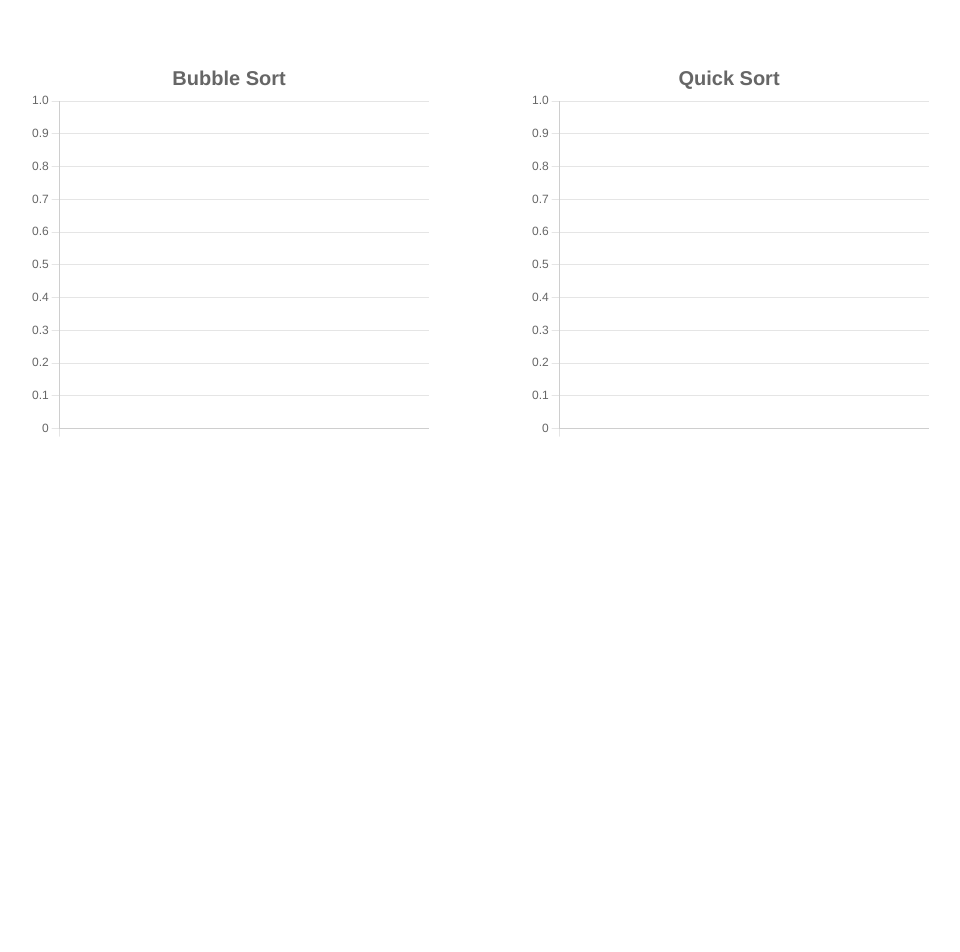
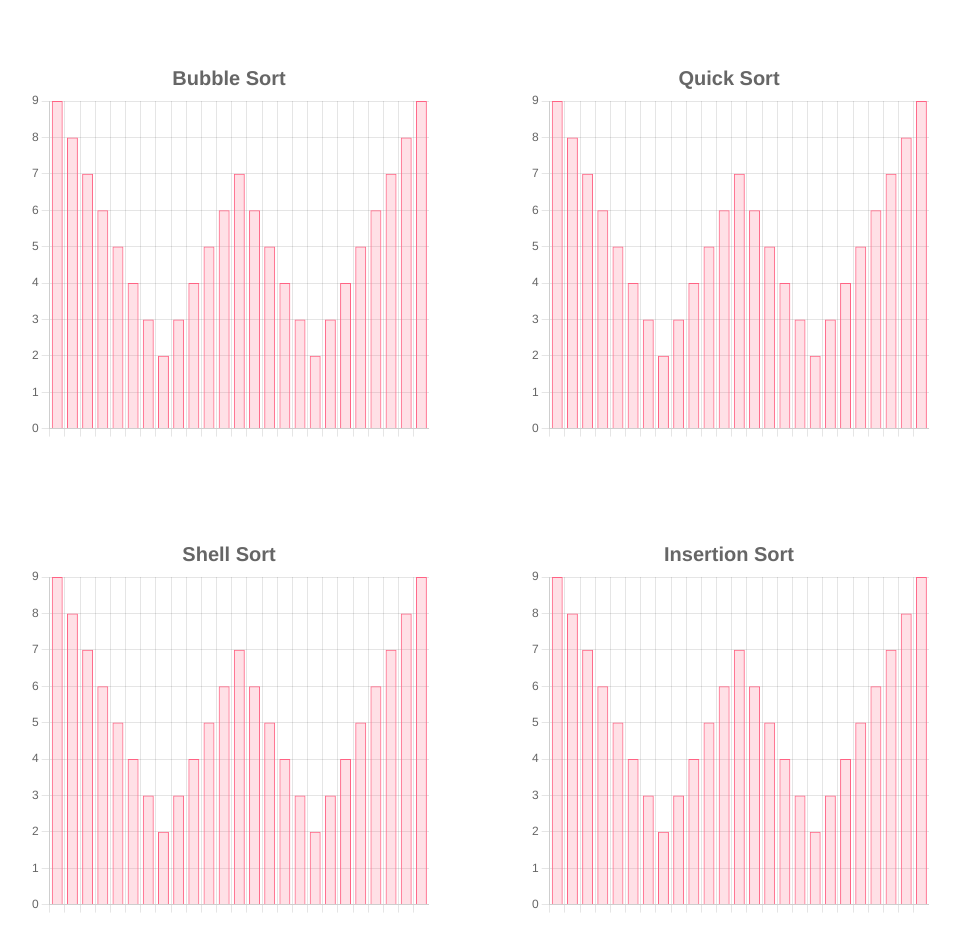
Before and after one commit to thinhpnguyen/Sorting-Algos, a React (Create React App) app: page / in a window 1280 px wide. Shown: the part 610-1562 px from the top of the page, without its empty margins (161-1121 px from the left). Before the commit the page ends 1105 px from the top, so only its background shows below. Built offline with nearby package versions, Linux system fonts and the light colour scheme.

Commit message:
prefill some values when the app first started

```diff
--- a/package.json
+++ b/package.json
@@ -1,7 +1,6 @@
 {
   "name": "sorting-algorithms",
   "version": "0.1.0",
-  "homepage": "http://thinhpnguyen.github.io/Sorting-Algos",
   "private": true,
   "dependencies": {
     "@testing-library/jest-dom": "^5.11.4",
@@ -17,9 +16,7 @@
     "start": "react-scripts start",
     "build": "react-scripts build",
     "test": "react-scripts test",
-    "eject": "react-scripts eject",
-    "predeploy": "npm run build",
-    "deploy": "gh-pages -d build"
+    "eject": "react-scripts eject"
   },
   "eslintConfig": {
     "extends": [
--- a/src/components/App.js
+++ b/src/components/App.js
@@ -2,7 +2,14 @@ import React, { useState, useMemo } from "react";
 import Graph from "./Graph.js";
 import Header from "./Header.js";
 import Input from "./Input.js";
-import { BubbleSort, SelectionSort, MergeSort, QuickSort } from "./Sort.js";
+import {
+  BubbleSort,
+  SelectionSort,
+  MergeSort,
+  QuickSort,
+  InsertionSort,
+  ShellSort,
+} from "./Sort.js";
 
 //this function takes in a string
 //filter out only the number part
@@ -34,7 +41,9 @@ function App() {
   const [sortEn, updateSortEn] = useState(false);
   const [reset, updateReset] = useState(true); // render empty graph first
   //input
-  const [input, updateInput] = useState("");
+  const [input, updateInput] = useState(
+    "9 8 7 6 5 4 3 2 3 4 5 6 7 6 5 4 3 2 3 4 5 6 7 8 9"
+  );
 
   const filteredInput = useMemo(() => filter(input), [input]); // use for labels
   const nums = useMemo(() => inputToNums(filteredInput), [filteredInput]);
@@ -107,10 +116,19 @@ function App() {
             max={max}
             sortFunction={BubbleSort}
           />
+          <Graph
+            id="myChart3"
+            sortType="Shell Sort"
+            sort={sortEn}
+            reset={reset}
+            nums={nums}
+            max={max}
+            sortFunction={ShellSort}
+          />
         </div>
         <div className="column">
           <Graph
-            id="myChart3"
+            id="myChart4"
             sortType="Merge Sort"
             sort={sortEn}
             reset={reset}
@@ -119,13 +137,22 @@ function App() {
             sortFunction={MergeSort}
           />
           <Graph
-            id="myChart4"
+            id="myChart5"
             sortType="Quick Sort"
             sort={sortEn}
             reset={reset}
             nums={nums}
             max={max}
             sortFunction={QuickSort}
+          />
+          <Graph
+            id="myChart6"
+            sortType="Insertion Sort"
+            sort={sortEn}
+            reset={reset}
+            nums={nums}
+            max={max}
+            sortFunction={InsertionSort}
           />
         </div>
       </div>
--- a/src/components/Sort.js
+++ b/src/components/Sort.js
@@ -193,3 +193,61 @@ export function QuickSort(ChartWrapper) {
     quickSortHelper(inputArr, 0, n - 1);
   })();
 }
+
+export async function InsertionSort(ChartWrapper) {
+  let arr = ChartWrapper.getChartData();
+  let n = arr.length;
+  let i, key, j;
+  for (i = 1; i < n; i++) {
+    if (!ChartWrapper.getFlag()) return;
+    key = arr[i];
+    j = i - 1;
+
+    /* Move elements of arr[0..i-1], that are
+        greater than key, to one position ahead
+        of their current position */
+    while (j >= 0 && arr[j] > key) {
+      if (!ChartWrapper.getFlag()) return;
+      arr[j + 1] = arr[j];
+      j = j - 1;
+      await sleep(50);
+      ChartWrapper.updateData();
+    }
+    arr[j + 1] = key;
+    await sleep(50);
+  }
+}
+
+export async function ShellSort(ChartWrapper) {
+  let arr = ChartWrapper.getChartData();
+  let n = arr.length;
+
+  // Start with a big gap, then reduce the gap
+  for (let gap = Math.floor(n / 2); gap > 0; gap = Math.floor(gap / 2)) {
+    // Do a gapped insertion sort for this gap size.
+    // The first gap elements a[0..gap-1] are already
+    // in gapped order keep adding one more element
+    // until the entire array is gap sorted
+    for (let i = gap; i < n; i += 1) {
+      // add a[i] to the elements that have been gap
+      // sorted save a[i] in temp and make a hole at
+      // position i
+      let temp = arr[i];
+
+      // shift earlier gap-sorted elements up until
+      // the correct location for a[i] is found
+      let j;
+      for (j = i; j >= gap && arr[j - gap] > temp; j -= gap) {
+        arr[j] = arr[j - gap];
+        await sleep(delay);
+        ChartWrapper.updateData();
+      }
+
+      // put temp (the original a[i]) in its correct
+      // location
+      arr[j] = temp;
+      ChartWrapper.updateData();
+      await sleep(delay);
+    }
+  }
+}
--- a/src/components/graph.js
+++ b/src/components/graph.js
@@ -28,7 +28,7 @@ class ChartWrapper {
           {
             label: title,
             data: data,
-            backgroundColor: this.backgroundColorArray,
+            backgroundColor: [...backgroundColorArray],
             borderColor: "rgba(255, 99, 132, 1)",
             borderWidth: 1,
           },
@@ -136,17 +136,18 @@ let Graph = (props) => {
   let [graph_wrapper, setGraph] = useState(undefined);
 
   useEffect(() => {
-    if (props.reset && graph_wrapper === undefined) {
+    if (!props.reset) return;
+    if (graph_wrapper === undefined) {
       setGraph(
         new ChartWrapper(props.id, [...props.nums], props.sortType, props.max)
       );
-    } else if (props.reset && graph_wrapper !== undefined) {
+    } else {
       graph_wrapper.updateChart([...props.nums], props.max);
     }
   }, [props.reset]);
 
   useEffect(() => {
-    //console.log(props.sort);
+    console.log(graph_wrapper);
     graph_wrapper && graph_wrapper.setFlag(props.sort);
     if (props.sort) {
       props.sortFunction(graph_wrapper);
```
